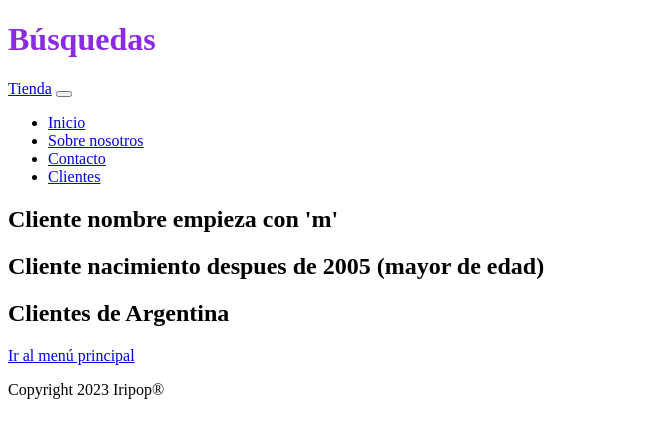
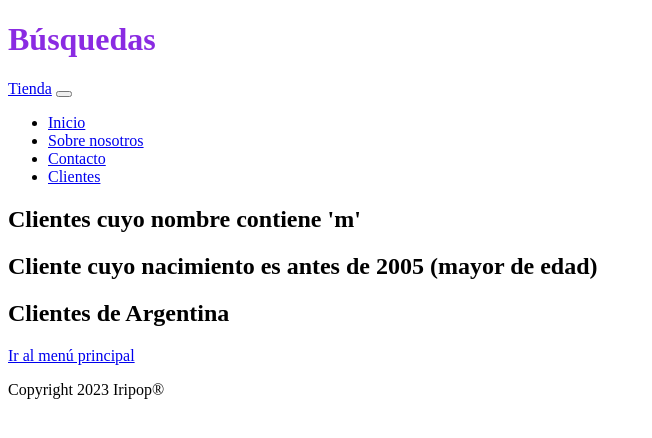
Before and after one commit to Frambuess/Nuevo-Proyecto, a Django app: template project/apps/CORE/templates/CORE/search.html in a window 1280 px wide. Shown: the top 438 px of the page, without its empty margins (0-652 px from the left). Run offline with Django 4.2, Linux system fonts and the light colour scheme; the template is opened without the code that fills it, so the values that code supplies are empty.

Commit message:
ult de las busquedas

```diff
--- a/project/apps/CORE/models.py
+++ b/project/apps/CORE/models.py
@@ -23,4 +23,4 @@ class Cliente(models.Model):
     nrotarjeta=models.IntegerField(null=True)
 
     def __str__(self):
-        return f"{self.nombre} {self.apellido}. Nació el {self.nacimiento}. Paga a través de {self.medio_id} nro {self.nrotarjeta}"
+        return f"{self.nombre} {self.apellido}. Nació el {self.nacimiento} en {self.pais_origen_id}. Paga a través de {self.medio_id} Nro. {self.nrotarjeta}"
--- a/project/apps/CORE/templates/CORE/search.html
+++ b/project/apps/CORE/templates/CORE/search.html
@@ -6,12 +6,12 @@
 
 {% block CONTENIDO %}
 
-    <h2> Cliente nombre empieza con 'm'</h2>
+    <h2> Clientes cuyo nombre contiene 'm'</h2>
     {% for cliente in clientes_nombre %}
         <p>{{ cliente }}</p>
     {% endfor %}
 
-    <h2> Cliente nacimiento despues de 2005 (mayor de edad) </h2>
+    <h2> Cliente cuyo nacimiento es antes de 2005 (mayor de edad) </h2>
     {% for cliente in clientes_nacimiento %}
         <p> {{ cliente }}</p>
     {% endfor %}
--- a/project/apps/CORE/views.py
+++ b/project/apps/CORE/views.py
@@ -34,14 +34,14 @@ def busqueda(request: HttpRequest) -> HttpResponse:
     cliente_nombre = Cliente.objects.filter(nombre__contains="M")
 
     # Nacimientos  mayores a 2005
-    cliente_nacimiento = Cliente.objects.filter( nacimiento__gt=date(2005, 1, 1))
+    cliente_nacimiento = Cliente.objects.filter( nacimiento__lt=date(2005, 1, 1))
 
     #age = date.today().year - nacimiento.year - ((date.today().month, date.today().day) < (nacimiento.month, nacimiento.day))
 
     #cliente_nacimiento = Cliente.objects.filter((date.today().year - nacimiento.year - ((date.today().month, date.today().day) < (nacimiento.month, nacimiento.day)))__gte=18)
 
     # País de origen vacío
-    cliente_pais = Cliente.objects.filter(pais_origen_id="Argentina")
+    cliente_pais = Cliente.objects.filter(pais_origen_id=1)
 
     contexto = {
         "clientes_nombre": cliente_nombre,
```
